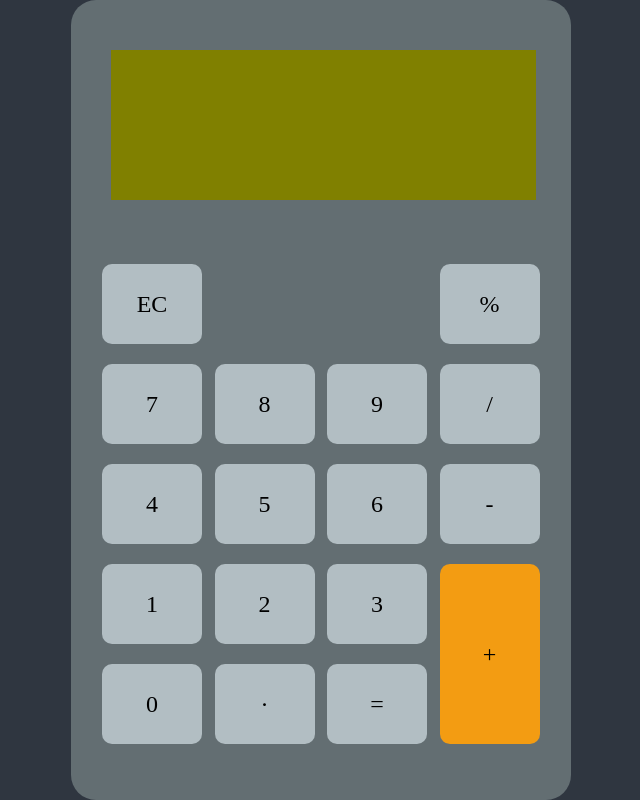
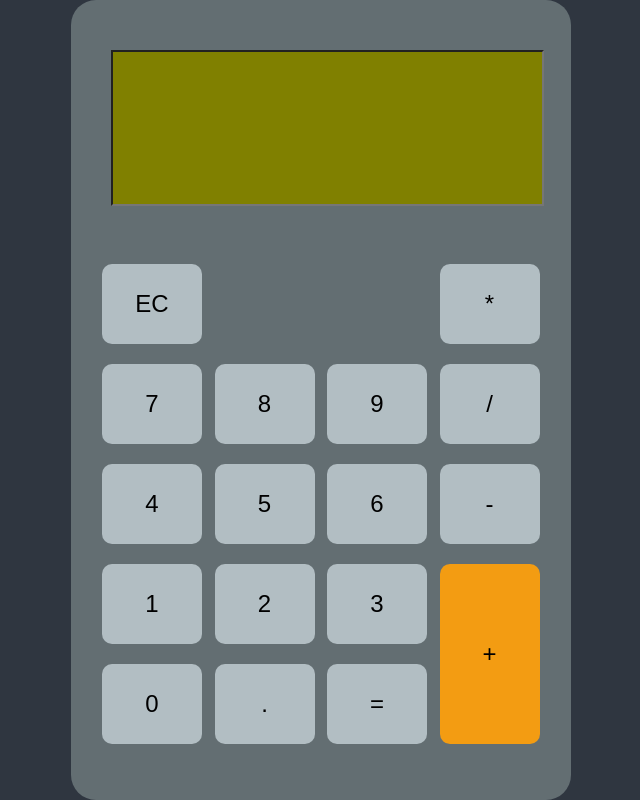
Before and after one commit to Sebastianbotv/calculadora-java, a plain HTML site: page index.html in a window 1280 px wide. Shown: the whole page, without its empty margins (319-959 px from the left). Drawn offline with Linux system fonts and the light colour scheme.

Commit message:
calculadora con varios metodos para sus operaciones

```diff
--- a/estilos.css
+++ b/estilos.css
@@ -1,38 +1,48 @@
-body,html{margin: 0;
-    padding:0;
-    list-style:none;
-    text-decoration:none;
-    font-family: poppins;}
+body,
+html {
+  margin: 0;
+  padding: 0;
+  list-style: none;
+  text-decoration: none;
+  font-family: poppins;
+}
 
 .canvas_cal {
-      display:flex;
+  display: flex;
   width: 100%;
-      height:100vh;
+  height: 100vh;
   background: #2f3640;
-      justify-content:center;
-      align-items:center;
+  justify-content: center;
+  align-items: center;
 }
 
-    .cuerpo{position: relative;
+.cuerpo {
+  position: relative;
   width: 500px;
   height: 800px;
-     background:#636e72;
-      border-radius: 25px;}
+  background: #636e72;
+  border-radius: 25px;
+}
 
-    .pantalla{position: absolute;
-      left:40px;
-      top:50px;
-      width:425px;
+#pantalla {
+  position: absolute;
+  left: 40px;
+  top: 50px;
+  width: 425px;
   height: 150px;
   background-color: olive;
-    z-index: 100;}
+  text-align: right;
+  z-index: 100;
+  font-size: 2em;
+  font-family: poppins;
+}
 
 
 .parent {
   position: absolute;
-      bottom:50px;
+  bottom: 50px;
   left: 25px;
-      width:90%;
+  width: 90%;
   height: 500px;
   display: grid;
   grid-template-columns: repeat(4, 1fr);
@@ -41,44 +51,104 @@ body,html{margin: 0;
   grid-row-gap: 0px;
 }
 
-    .numeros{width: 100px;
-    height:80px;
-      position:absolute;
-      left:6px;
-      bottom:6px;
+.teclas {
+  width: 100px;
+  height: 80px;
+  position: absolute;
+  left: 6px;
+  bottom: 6px;
   display: flex;
-      justify-content:center;
-      align-items:center;
-    background-color:#b2bec3;
-    border-radius:10px;
-    cursor:pointer;
-    font-size:1.5em;}
-
-    .numeros:hover{background-color:#f39c12;
+  justify-content: center;
+  align-items: center;
+  background-color: #b2bec3;
+  border-radius: 10px;
+  cursor: pointer;
+  font-size: 1.5em;
+  border: none;
 }
 
-    .numeros#suma{
+
+
+
+.teclas:hover {
+  background-color: #f39c12;
+}
+
+.teclas#suma {
   width: 100px;
-    height:180px;
-    background-color:rgba(243, 156, 18,1.0);}
+  height: 180px;
+  background-color: rgba(243, 156, 18, 1.0);
+}
 
-    .numeros#suma:hover{background-color: white;
-    color: black;}
+.teclas#suma:hover {
+  background-color: white;
+  color: black;
+}
 
-    #encendido { grid-area: 1 / 1 / 2 / 2; }
-    #porcentaje { grid-area: 1 / 4 / 2 / 5; }
-    #div7 { grid-area: 2 / 1 / 3 / 2; }
-    #div8 { grid-area: 2 / 2 / 3 / 3; }
-    #div9 { grid-area: 2 / 3 / 3 / 4; }
-    #dividir { grid-area: 2 / 4 / 3 / 5; }
-    #div4 { grid-area: 3 / 1 / 4 / 2; }
-    #div5 { grid-area: 3 / 2 / 4 / 3; }
-    #div6 { grid-area: 3 / 3 / 4 / 4; }
-    #resta { grid-area: 3 / 4 / 4 / 5; }
-    #div1 { grid-area: 4 / 1 / 5 / 2; }
-    #div2 { grid-area: 4 / 2 / 5 / 3; }
-    #div3 { grid-area: 4 / 3 / 5 / 4; }
-    #div0 { grid-area: 5 / 1 / 6 / 2; }
-    #punto { grid-area: 5 / 2 / 6 / 3; }
-    #igual { grid-area: 5 / 3 / 6 / 4; }
-    #suma { grid-area: 4 / 4 / 6 / 5; }
+#clear {
+  grid-area: 1 / 1 / 2 / 2;
+}
+
+#multiplicar {
+  grid-area: 1 / 4 / 2 / 5;
+}
+
+#btn7 {
+  grid-area: 2 / 1 / 3 / 2;
+}
+
+#btn8 {
+  grid-area: 2 / 2 / 3 / 3;
+}
+
+#btn9 {
+  grid-area: 2 / 3 / 3 / 4;
+}
+
+#dividir {
+  grid-area: 2 / 4 / 3 / 5;
+}
+
+#btn4 {
+  grid-area: 3 / 1 / 4 / 2;
+}
+
+#btn5 {
+  grid-area: 3 / 2 / 4 / 3;
+}
+
+#btn6 {
+  grid-area: 3 / 3 / 4 / 4;
+}
+
+#resta {
+  grid-area: 3 / 4 / 4 / 5;
+}
+
+#btn1 {
+  grid-area: 4 / 1 / 5 / 2;
+}
+
+#btn2 {
+  grid-area: 4 / 2 / 5 / 3;
+}
+
+#btn3 {
+  grid-area: 4 / 3 / 5 / 4;
+}
+
+#btn0 {
+  grid-area: 5 / 1 / 6 / 2;
+}
+
+#punto {
+  grid-area: 5 / 2 / 6 / 3;
+}
+
+#igual {
+  grid-area: 5 / 3 / 6 / 4;
+}
+
+#suma {
+  grid-area: 4 / 4 / 6 / 5;
+}
--- a/index.html
+++ b/index.html
@@ -1,47 +1,49 @@
 <!DOCTYPE html>
 <html lang="en">
+
 <head>
     <meta charset="UTF-8">
     <meta name="viewport" content="width=device-width, initial-scale=1.0">
     <title>Calculadora</title>
     <link rel="stylesheet" href="./estilos.css">
 </head>
+
 <body>
 
-    <section class= "canvas_cal">
+    <section class="canvas_cal">
 
 
         <div class="cuerpo">
 
-          <div class = "pantalla">
-          </div>
+            <input type="text" id="pantalla" readonly>
 
-       <div class="parent">
-    <div id="encendido" class="numeros"> <p>EC</p> </div>
-    <div id="porcentaje" class="numeros"> <p>%</p> </div>
-    <div id="div7" class="numeros"> <p>7</p></div>
-    <div id="div8" class="numeros"> <p>8</p></div>
-    <div id="div9" class="numeros"> <p>9</p></div>
-    <div id="dividir" class="numeros"> <p>/</p> </div>
-    <div id="div4" class="numeros"> <p>4</p> </div>
-    <div id="div5" class="numeros"> <p>5</p> </div>
-    <div id="div6" class="numeros"> <p>6</p> </div>
-    <div id="resta" class="numeros"> <p>-</p> </div>
-    <div id="div1" class="numeros"> <p>1</p> </div>
-    <div id="div2" class="numeros"> <p>2</p> </div>
-    <div id="div3" class="numeros"> <p>3</p> </div>
-    <div id="div0" class="numeros"><p>0</p> </div>
-    <div id="punto" class="numeros"><p>·</p> </div>
-    <div id="igual" class="numeros"> <p>=</p></div>
-    <div id="suma" class="numeros"> <p>+</p></div>
-    </div>
+            <div class="parent">
+                <button id="clear" class="teclas">EC</button>
+                <button id="multiplicar" class="teclas operador">*</button>
+                <button id="btn7" class="teclas">7</button>
+                <button id="btn8" class="teclas">8</button>
+                <button id="btn9" class="teclas">9</button>
+                <button id="dividir" class="teclas operador"> / </button>
+                <button id="btn4" class="teclas">4</button>
+                <button id="btn5" class="teclas">5</button>
+                <button id="btn6" class="teclas">6</button>
+                <button id="resta" class="teclas operador ">-</button>
+                <button id="btn1" class="teclas">1</button>
+                <button id="btn2" class="teclas">2</button>
+                <button id="btn3" class="teclas">3</button>
+                <button id="btn0" class="teclas">0</button>
+                <button id="punto" class="teclas">.</button>
+                <button id="igual" class="teclas ">=</button>
+                <button id="suma" class="teclas operador">+</button>
+            </div>
 
         </div>
 
 
-      </section>
+    </section>
 
-
+    <script src="./script.js"></script>
 
 </body>
+
 </html>
--- /dev/null
+++ b/script.js
@@ -0,0 +1,192 @@
+let teclas;
+let pantalla = document.getElementById("pantalla");
+let clear;
+let igual;
+let operador;
+let valorUno;
+let valorDos;
+let multiplicar
+let dividir;
+let restar;
+let sumar;
+
+
+window.onload = function () {
+    teclas = document.getElementsByClassName('teclas');
+    agregarEventos(teclas);
+    operador = document.getElementsByClassName('operador');
+    valorUno = this.innerHTML;
+    valorDos = this.innerHTML;
+    multiplicar = document.getElementById("multiplicar");
+    dividir = document.getElementById("dividir");
+    restar = document.getElementById("restar");
+    sumar = document.getElementById("sumar");
+    igual = document.getElementById('igual');
+
+    clear = document.getElementById("clear");
+    clear.addEventListener(`click`, function () {
+        pantalla.value = ""
+        valorUno = "";
+        valorDos = "";
+    })
+
+      resolver()
+
+}
+
+
+
+/*TECLADO*/
+
+function agregarEventos(teclas) {
+    for (let i = 0; i < teclas.length; i++) {
+        teclas[i].addEventListener('click', function () {
+            let valor = this.innerHTML;
+
+            if (pantalla.value.length < 15) {
+
+                pantalla.value += valor;
+
+            }
+
+
+
+        });
+
+    }
+
+
+}
+
+//INTENTO CON ARRAYS
+/*function operaciones(operador) {
+
+    for (let i = 0; i < operador.length; i++) {
+        operador[i].addEventListener('click', function () {
+
+           console.log("oprimiste un operador")
+
+        });
+
+    }
+
+}*/
+
+/*function resolver() {
+
+
+    let respuesta = 0;
+    switch (operador) {
+        case operador[0]:
+            valorUno = this.innerHTML;
+            respuesta = parseFloat(valorUno) * parseFloat(valorDos);
+            console.log("multiplicacion")
+
+            break;
+
+            case operador[1]:
+            valorUno = this.innerHTML;
+            respuesta = parseFloat(valorUno) / parseFloat(valorDos);
+            console.log("division")
+
+            break;
+
+            case operador[2]:
+            valorUno = this.innerHTML;
+            respuesta = parseFloat(valorUno) - parseFloat(valorDos);
+            console.log("resta")
+
+            break;
+
+            case operador[3]:
+            valorUno = this.innerHTML;
+            respuesta = parseFloat(valorUno) + parseFloat(valorDos);
+            console.log("suma")
+
+            break;
+       }
+
+
+
+}
+
+igual = document.getElementById('igual');
+
+igual.addEventListener('click', function(){
+     valorDos = this.innerHTML;
+    pantalla.value = resolver()
+})*/
+
+//INTENTO CON FUNCIONES Y EVENTOS
+/*multiplicar.onclick = function(e) {
+    valorUno = pantalla.value;
+    operador = "*";
+}
+
+dividir.onclick = function() {
+    valorUno = pantalla.value;
+    operador = "/";
+}
+
+restar.onclick = function() {
+    valorUno = pantalla.value;
+    operador = "-";
+}
+
+sumar.onclick = function() {
+    valorUno = pantalla.value;
+    operador = "+";
+}
+
+
+igual.onclick = function(){
+    valorDos = pantalla.value;
+    resolver()
+
+}
+
+
+ function resolver(){
+
+    let respuesta = "";
+    switch (operador) {
+        case "*":
+            valorUno = pantalla.value;
+            respuesta = parseFloat(valorUno) * parseFloat(valorDos);
+            console.log("multiplicacion")
+
+            break;
+
+            case "/":
+            valorUno = pantalla.valueL;
+            respuesta = parseFloat(valorUno) / parseFloat(valorDos);
+            console.log("division")
+
+            break;
+
+            case "-":
+            valorUno = pantalla.value;
+            respuesta = parseFloat(valorUno) - parseFloat(valorDos);
+            console.log("resta")
+
+            break;
+
+            case "+":
+            valorUno = pantalla.value;
+            respuesta = parseFloat(valorUno) + parseFloat(valorDos);
+            console.log("suma")
+
+            break;
+       }
+
+       pantalla.value = respuesta;
+
+
+ }*/
+
+ igual = document.getElementById("igual");
+ igual.addEventListener('click', function(){
+
+    pantalla.value = eval(pantalla.value);
+
+ })
```
Lines whose indentation alone changed are shown as unchanged.
